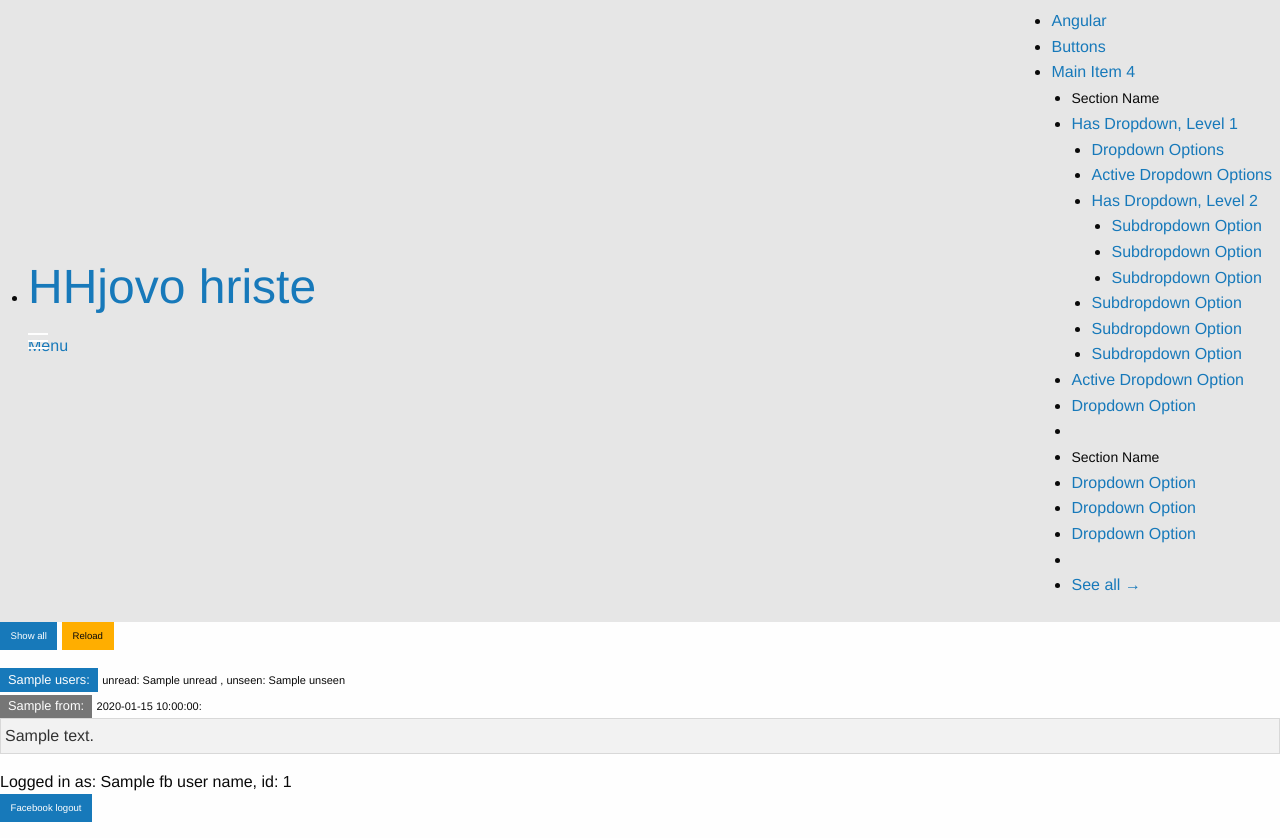
After one commit to hhjcz/silex-hriste, a PHP site: template templates/facebook-thread.twig in a window 1280 px wide. The commit adds this page. Run offline with PHP 8.4, Linux system fonts and the light colour scheme; the template is opened without the code that fills it: most values are stand-ins (such as "Sample title", 1, 10 or a date in 2020); some libraries are stand-ins or nearby versions.

Commit message:
Add thread output & reorganize login routes

```diff
--- /dev/null
+++ b/templates/facebook-thread.twig
@@ -0,0 +1,46 @@
+{% extends "bodylayout.twig" %}
+
+{% block title %}silex-hriste{% endblock %}
+
+{% block content %}
+
+    <div class="row">
+        <div class="small-12 columns">
+            <a href="#" id="showAllBtn" class="button sucess tiny">Show all</a>
+            <a href="#" id="reloadBtn" class="button warning tiny">Reload</a>
+        </div>
+    </div>
+
+    <div class="row">
+        <div class="small-12 columns">
+            <ul class="no-bullet">
+                <li>
+                    <span class="label info">{{ thread.users }}:</span>
+                    <span class="small-text"> unread: {{ thread.unread }} , unseen: {{ thread.unseen }}</span>
+                    <ul class="no-bullet">
+                        {% for message in thread.messages %}
+                            <li class="message-{{ message.status }}">
+                                <span class="label secondary">{{ message.from }}:</span>
+                                <span class="small-text">{{ message.created_time }}:</span>
+
+                                <div class="message-text">{{ message.message | raw }}</div>
+                            </li>
+                        {% endfor %}
+                    </ul>
+                </li>
+            </ul>
+        </div>
+    </div>
+
+    <div class="row">
+        <div class="small-12 columns">
+            Logged in as: {{ fbUserName }}, id: {{ fbId }}
+        </div>
+    </div>
+    <div class="row">
+        <div class="small-12 columns">
+            <a class="button tiny" href="{{ logoutUrl }}">Facebook logout</a>
+        </div>
+    </div>
+
+{% endblock %}
--- a/templates/layout.twig
+++ b/templates/layout.twig
@@ -3,6 +3,7 @@
 <head>
     <title>{% block title '' %} - My Silex Application</title>
 
+    <meta charset="utf-8" />
     <meta name="viewport" content="width=device-width">
 
     <!--<link href="//maxcdn.bootstrapcdn.com/bootstrap/3.3.4/css/bootstrap.min.css" rel="stylesheet">-->
```
Also changed, not shown: src/FacebookApiClient.php (+34 -2 lines), src/controllers.php (+34 -16 lines), templates/facebook-login.twig (added, +11 -0 lines), templates/facebook.twig (+4 -8 lines).
